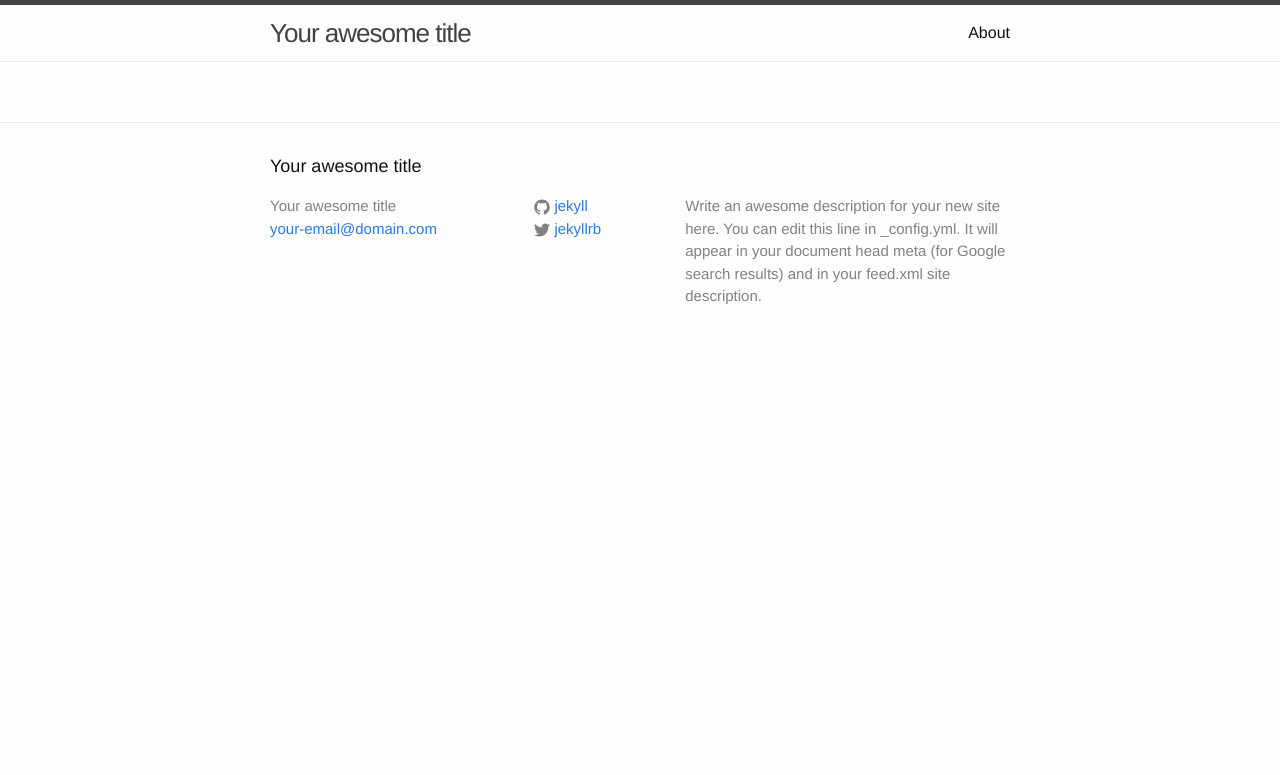
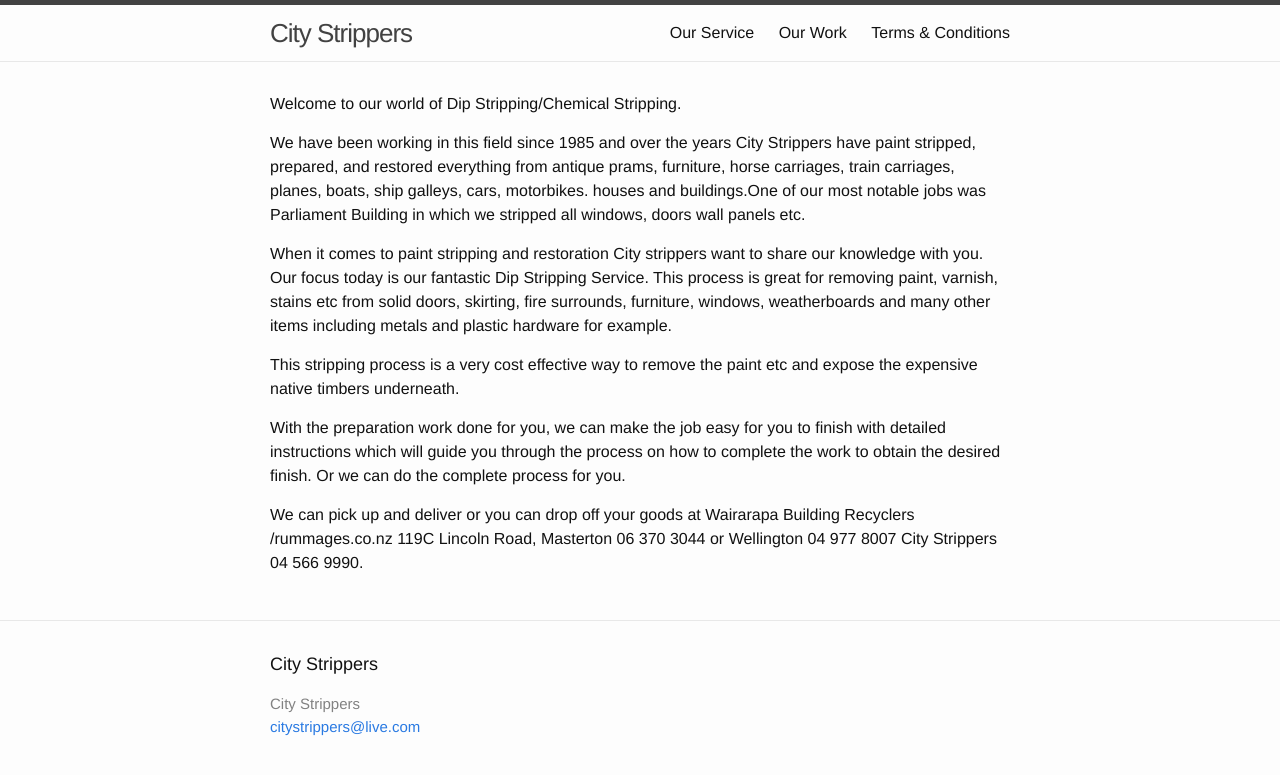
Before and after one commit to wyaeld/citystripa.co.nz, a Jekyll site: the page built from index.md, in a window 1280 px wide. Shown: the top 775 px of the page. Built offline with Jekyll 4.4.1, drawn with Linux system fonts in a browser that asks for light colours.

Commit message:
getting content on pages to start with

```diff
--- /dev/null
+++ b/CNAME
@@ -0,0 +1 @@
+citystrippers.blackcedar.co.nz
--- a/_config.yml
+++ b/_config.yml
@@ -1,14 +1,14 @@
 # Site settings
-title: Your awesome title
-email: your-email@domain.com
+title: City Strippers
+email: citystrippers@live.com
 description: > # this means to ignore newlines until "baseurl:"
   Write an awesome description for your new site here. You can edit this
   line in _config.yml. It will appear in your document head meta (for
   Google search results) and in your feed.xml site description.
 baseurl: "" # the subpath of your site, e.g. /blog/
-url: "http://yourdomain.com" # the base hostname & protocol for your site
-twitter_username: jekyllrb
-github_username:  jekyll
+url: "http://www.citystrippers.co.nz" # the base hostname & protocol for your site
+#twitter_username: jekyllrb
+#github_username:  jekyll
 
 # Build settings
 markdown: kramdown
--- a/_includes/footer.html
+++ b/_includes/footer.html
@@ -46,7 +46,6 @@
       </div>
 
       <div class="footer-col  footer-col-3">
-        <p class="text">{{ site.description }}</p>
       </div>
     </div>
 
--- a/_includes/header.html
+++ b/_includes/header.html
@@ -14,11 +14,9 @@
       </a>
 
       <div class="trigger">
-        {% for page in site.pages %}
-          {% if page.title %}
-          <a class="page-link" href="{{ page.url | prepend: site.baseurl }}">{{ page.title }}</a>
-          {% endif %}
-        {% endfor %}
+        <a class="page-link" href="/service">Our Service</a>
+        <a class="page-link" href="/work">Our Work</a>
+        <a class="page-link" href="/terms">Terms &amp; Conditions</a>
       </div>
     </nav>
 
--- a/index.html
+++ /dev/null
@@ -1,9 +0,0 @@
----
-layout: default
----
-
-<div class="home">
-
-
-
-</div>
--- /dev/null
+++ b/index.md
@@ -0,0 +1,18 @@
+---
+layout: default
+title: City Strippers
+---
+
+Welcome to our world of Dip Stripping/Chemical Stripping.
+
+We have been working in this field since 1985 and over the years City Strippers have paint stripped, prepared, and restored everything from antique prams, furniture, horse carriages, train carriages, planes, boats, ship galleys, cars, motorbikes. houses and buildings.One of our most notable jobs was Parliament Building in which we stripped all windows, doors wall panels etc.
+
+When it comes to paint stripping and restoration City strippers want to share our knowledge with you.
+Our focus today is our fantastic Dip Stripping Service.
+This process is great for removing paint, varnish, stains etc from solid doors, skirting, fire surrounds, furniture, windows, weatherboards and many other items including metals and plastic hardware for example.
+
+This stripping process is a very cost effective way to remove the paint etc and expose the expensive native timbers underneath.
+
+With the preparation work done for you, we can make the job easy for you to finish with detailed instructions which will guide you through the process on how to complete the work to obtain the desired finish. Or we can do the complete process for you.
+
+We can pick up and deliver or you can drop off your goods at Wairarapa Building Recyclers /rummages.co.nz 119C Lincoln Road, Masterton 06 370 3044 or Wellington 04 977 8007  City Strippers 04 566 9990.
--- /dev/null
+++ b/work/index.html
@@ -0,0 +1,6 @@
+---
+layout: gallery
+title: Gallery
+---
+
+HI
```
Also changed, not shown: _layouts/gallery.html (added, +81 -0 lines), service/index.md (added, +20 -0 lines), terms/index.md (added, +17 -0 lines).
